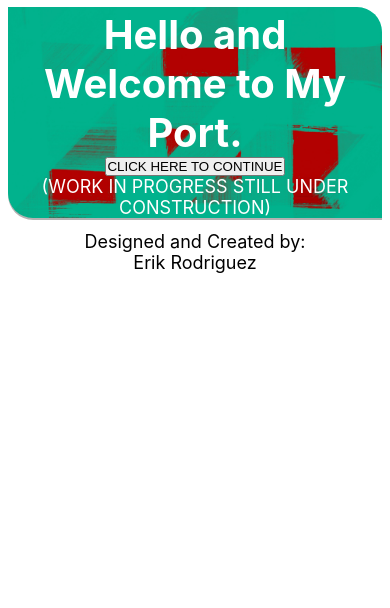
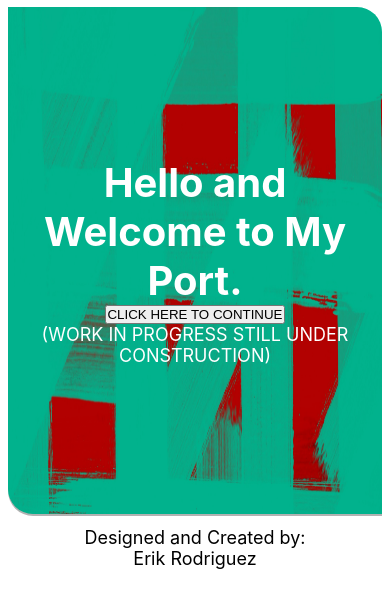
Before and after one commit to ErikRodriguez-webdev/port, a React (Create React App) app in the folder portfolio/: page / in a window 390 px wide. Shown: the top 608 px of the page. Built offline with nearby package versions, Linux system fonts and the light colour scheme.

Commit message:
Potential fix for mobile to avoid playing video

```diff
--- a/portfolio/src/App.css
+++ b/portfolio/src/App.css
@@ -92,8 +92,7 @@ footer {
   z-index: 1;
   border-top-right-radius: 25px;
   border-bottom-left-radius: 25px;
-  width: 100%;
-  height: 100%;
+  height: 60vh;
 }
 
 @media (max-width: 1000px) {
@@ -104,6 +103,10 @@ footer {
 
 @media (min-width: 1000px) {
   .mobileBG {
+    display: none;
+  }
+
+  .video {
     display: none;
   }
 }
```
